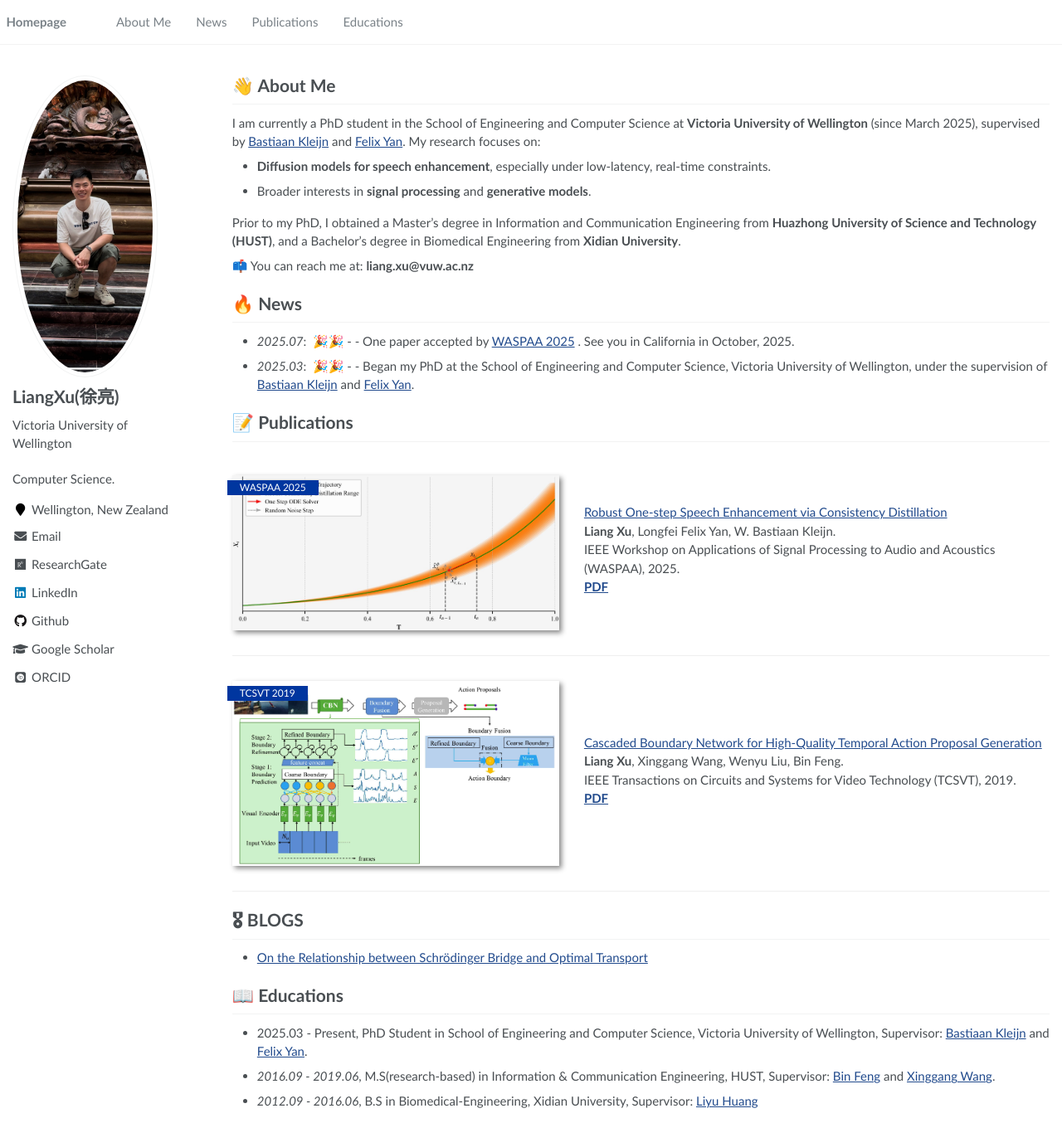
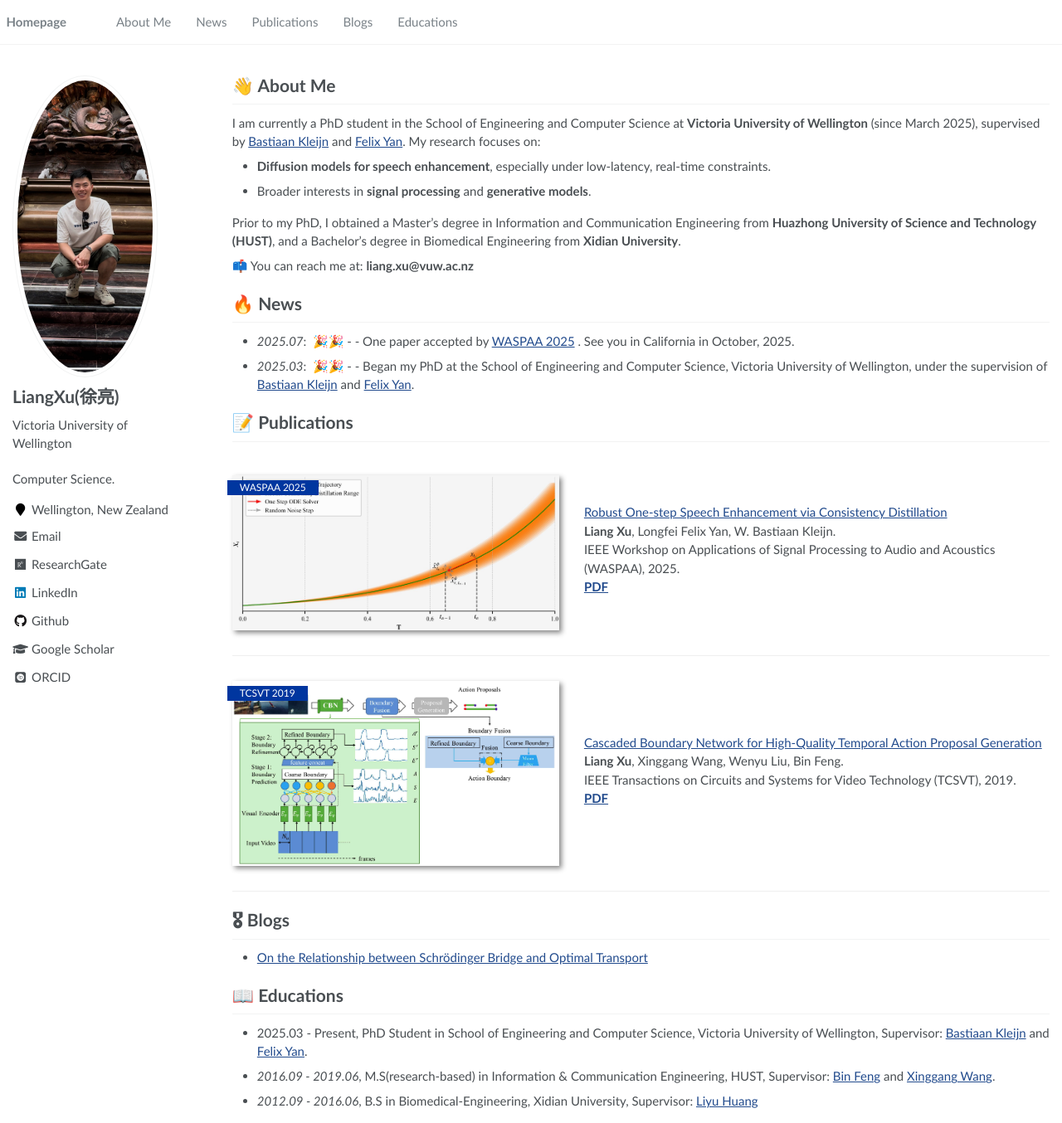
Before and after one commit to LiangXu123/LiangXu123.github.io, a Jekyll site: the page built from _pages/about.md, in a window 1280 px wide and 1354 px high. Shown: the whole window at 83% size. Built offline with Jekyll 4.4.1, drawn with Linux system fonts in a browser that asks for light colours; some web fonts are replaced.

Commit message:
add blogs

```diff
--- a/_data/navigation.yml
+++ b/_data/navigation.yml
@@ -9,5 +9,8 @@ main:
   - title: "Publications"
     url: "/#-publications"
 
+  - title: "Blogs"
+    url: "/#-blogs"
+
   - title: "Educations"
     url: "/#-educations"
--- a/_pages/about.md
+++ b/_pages/about.md
@@ -72,7 +72,7 @@ IEEE Transactions on Circuits and Systems for Video Technology (TCSVT), 2019. <b
 - _2015_ Provincial award of Excellence(College Students Innovation and Entrepreneurship Project), XDU, Xi'an -->
 
 
-# 🎖 BLOGS
+# 🎖 Blogs
 
 - [On the Relationship between Schrödinger Bridge and Optimal Transport](https://liangxu123.github.io/blogs/sbot)
 
```
